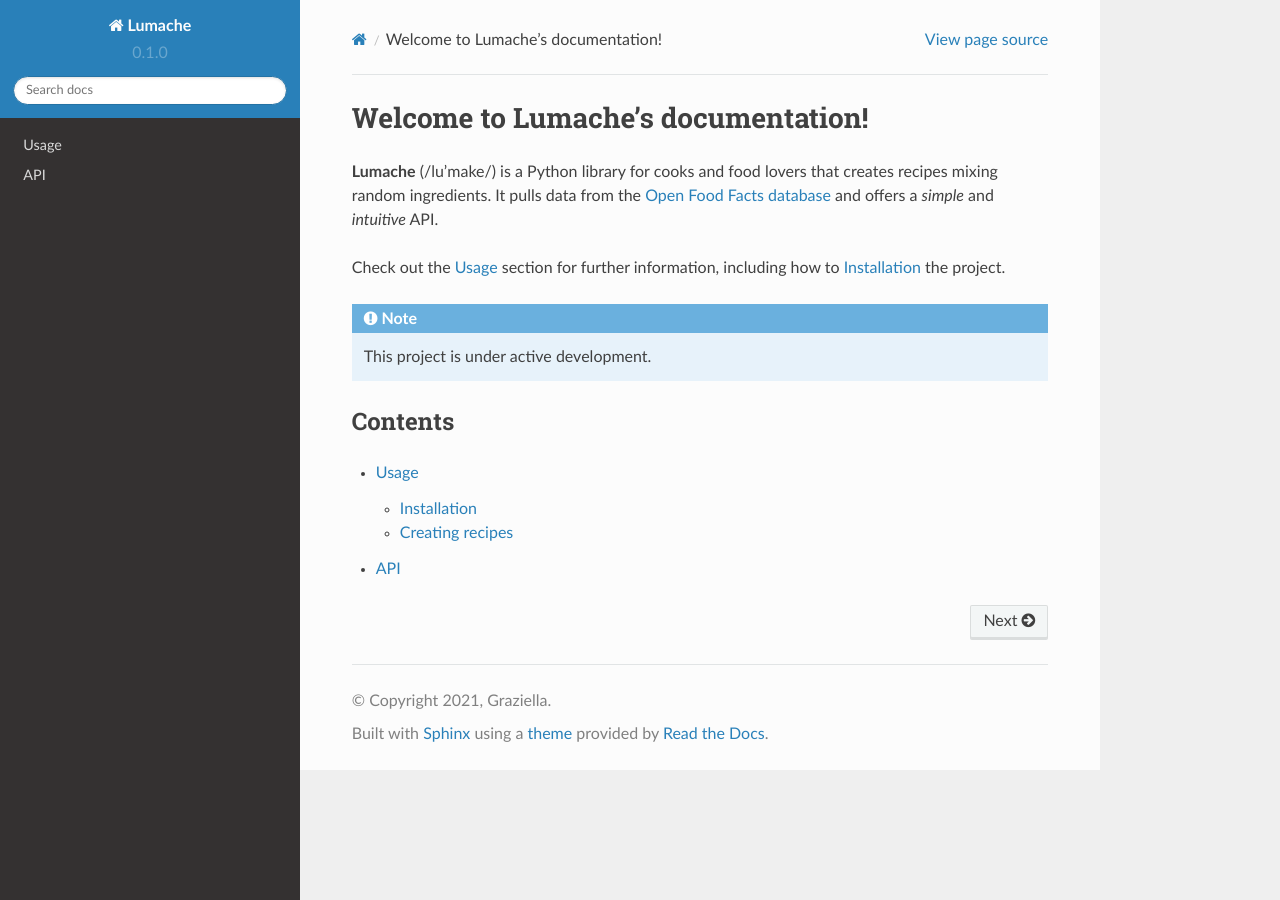
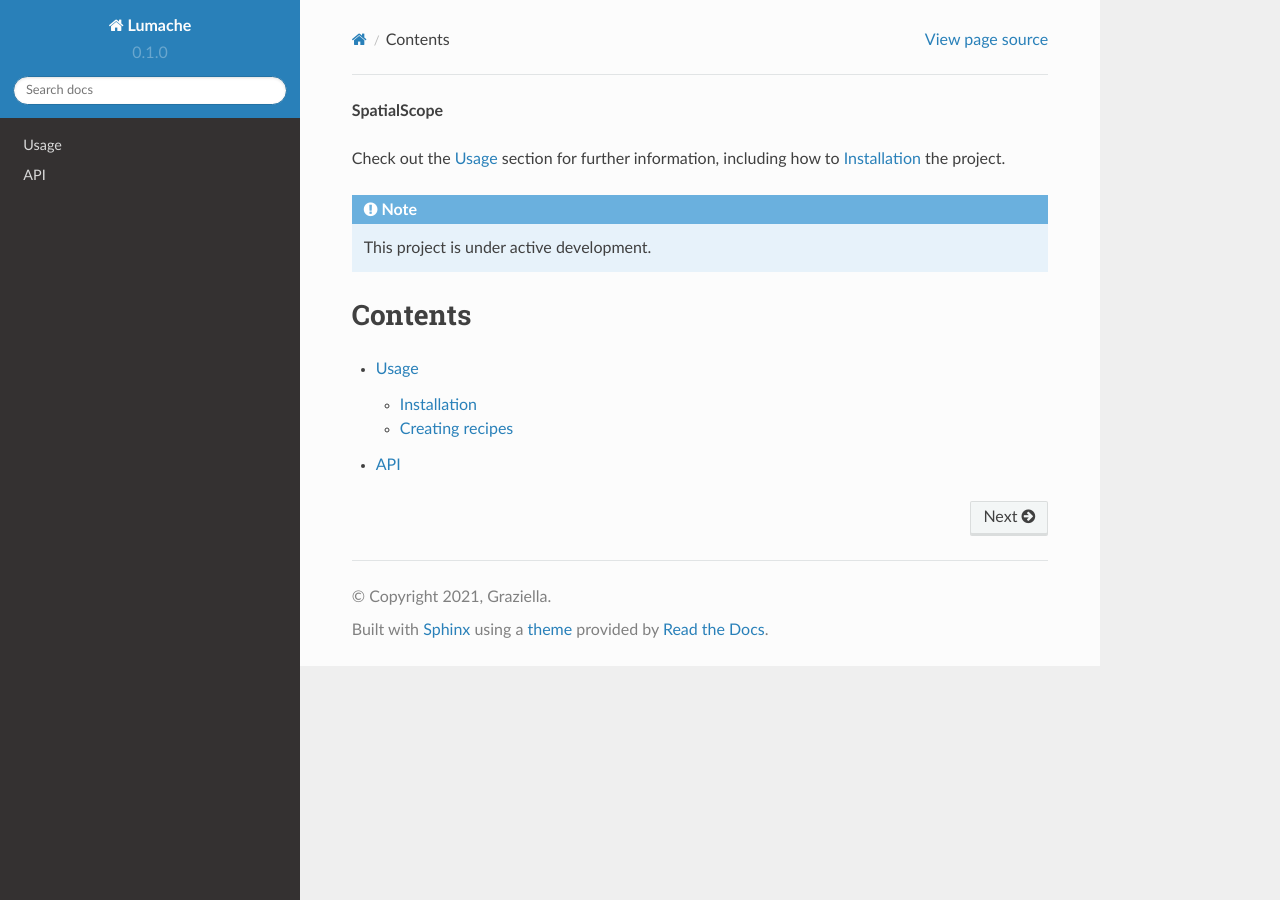
Before and after one commit to JiaShun-Xiao/SpatialScope-tutorial, a Sphinx documentation site: the page built from docs/source/index.rst, in a window 1280 px wide. Built offline with Sphinx 7.4.7 and the Read the Docs theme 2.0.0, drawn with Linux system fonts in a browser that asks for light colours.

Commit message:
Update index.rst

```diff
--- a/docs/source/index.rst
+++ b/docs/source/index.rst
@@ -1,10 +1,6 @@
-Welcome to Lumache's documentation!
-===================================
+**SpatialScope**
 
-**Lumache** (/lu'make/) is a Python library for cooks and food lovers
-that creates recipes mixing random ingredients.
-It pulls data from the `Open Food Facts database <https://world.openfoodfacts.org/>`_
-and offers a *simple* and *intuitive* API.
+
 
 Check out the :doc:`usage` section for further information, including
 how to :ref:`installation` the project.
```
